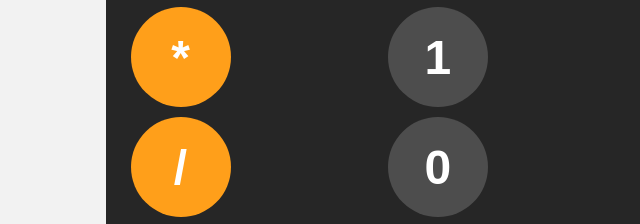
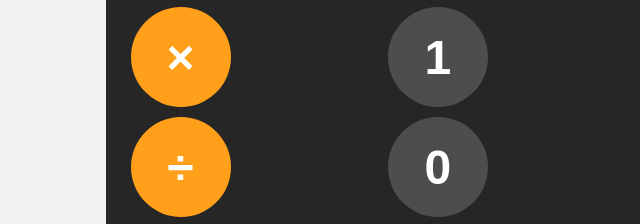
Before and after one commit to CrimsonKING3800/Simple-Calculator, a plain HTML site: page index.html in a window 1280 px wide. Shown: the part 409-633 px from the top of the page, 0-640 px from the left. Drawn offline with Linux system fonts and the light colour scheme.

Commit message:
Update index.html

```diff
--- a/index.html
+++ b/index.html
@@ -19,11 +19,11 @@
             <button onclick="appendToDisplay('4')">4</button>
             <button onclick="appendToDisplay('5')">5</button>
             <button onclick="appendToDisplay('6')">6</button>
-            <button onclick="appendToDisplay('*')" class="operator-btn">*</button>
+            <button onclick="appendToDisplay('*')" class="operator-btn">×</button>
             <button onclick="appendToDisplay('1')">1</button>
             <button onclick="appendToDisplay('2')">2</button>
             <button onclick="appendToDisplay('3')">3</button>
-            <button onclick="appendToDisplay('/')" class="operator-btn">/</button>
+            <button onclick="appendToDisplay('/')" class="operator-btn">÷</button>
             <button onclick="appendToDisplay('0')">0</button>
             <button onclick="appendToDisplay('.')">.</button>
             <button onclick="calculate()">=</button>
```
